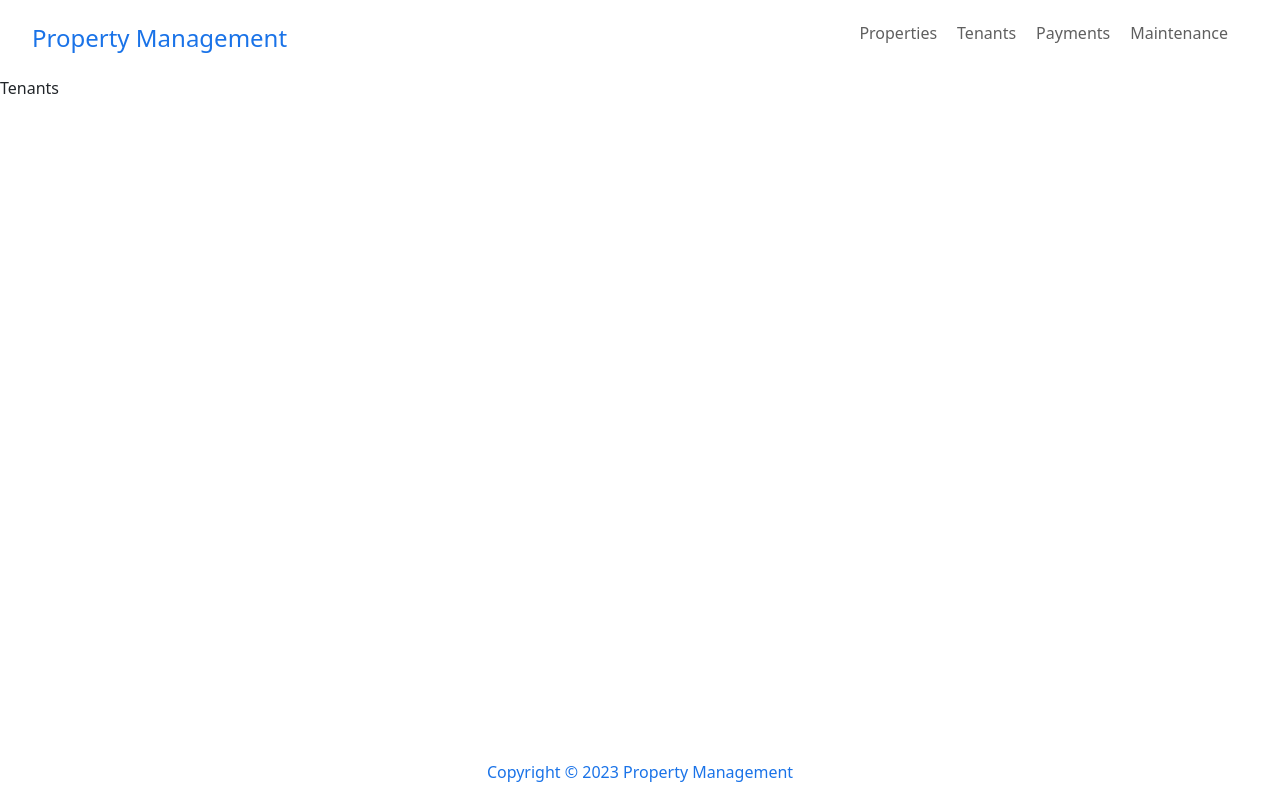
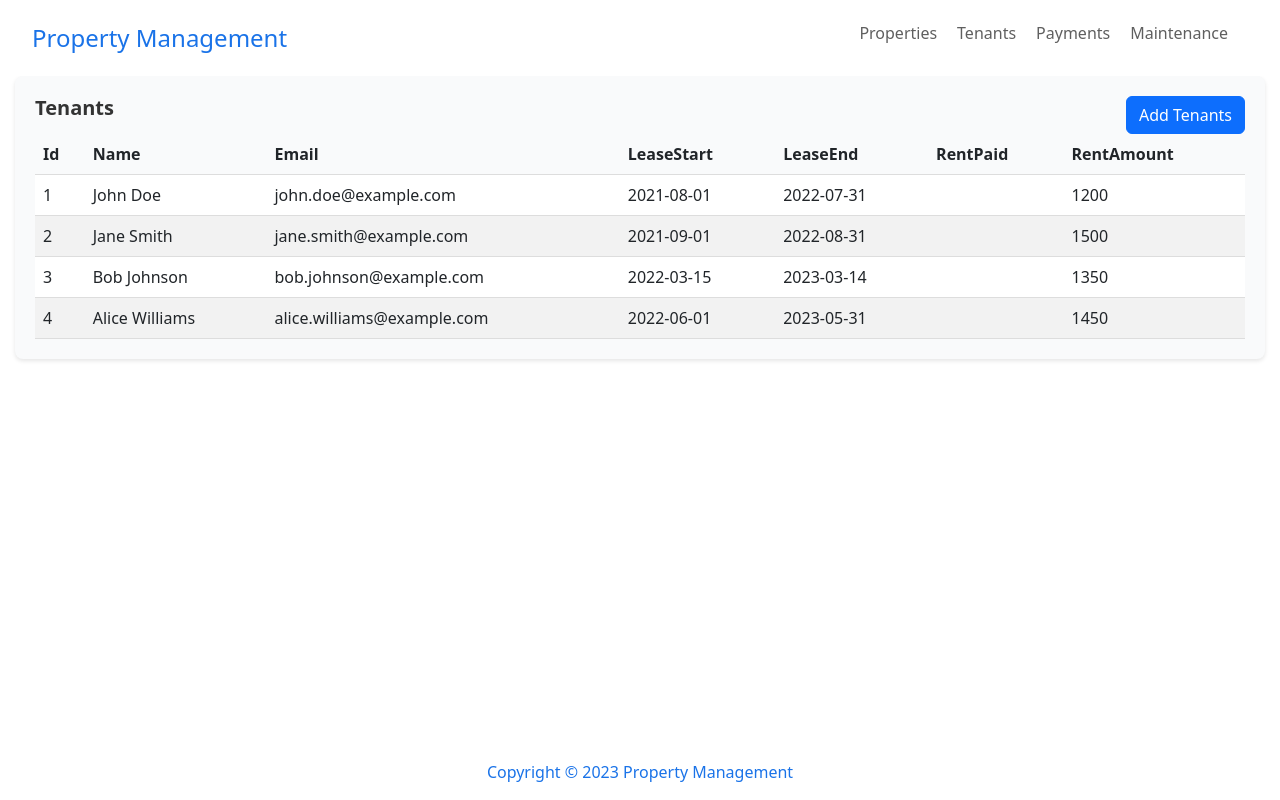
Before and after one commit to zsherman2510/PropertyManagmentProject, a React (Vite) app: page /tenants in a window 1280 px wide. Built offline with nearby package versions, Linux system fonts and the light colour scheme.

Commit message:
Tenants Page

```diff
--- a/src/Pages/Tenants.jsx
+++ b/src/Pages/Tenants.jsx
@@ -1,8 +1,36 @@
-import React from 'react'
+import React, { useEffect, useState } from 'react'
+import TableComponent from '../UIComponents/TableComponent';
 
 const Tenants = () => {
+  const [tenants, setTenants] = useState([]);
+  const [error, setError] = useState('');
+
+  useEffect(() => {
+    const fetchData = async () => {
+      try {
+        const response = await fetch('data.json');
+        const { tenants } = await response.json();
+
+        setTenants(tenants);
+      } catch (error) {
+        setError(error)
+      }
+    }
+
+    fetchData();
+  }, []);
+
   return (
-    <div>Tenants</div>
+    <div className="table-widget">
+      <div className="d-flex justify-content-between">
+      <h2>Tenants</h2>
+        <div>
+          <button className='btn btn-primary'>Add Tenants</button>
+        </div>
+      </div>
+
+      {tenants.length > 0 ? (<TableComponent data={tenants}/>) : (<p>No tenants available</p>)}
+    </div>
   )
 }
 
```
